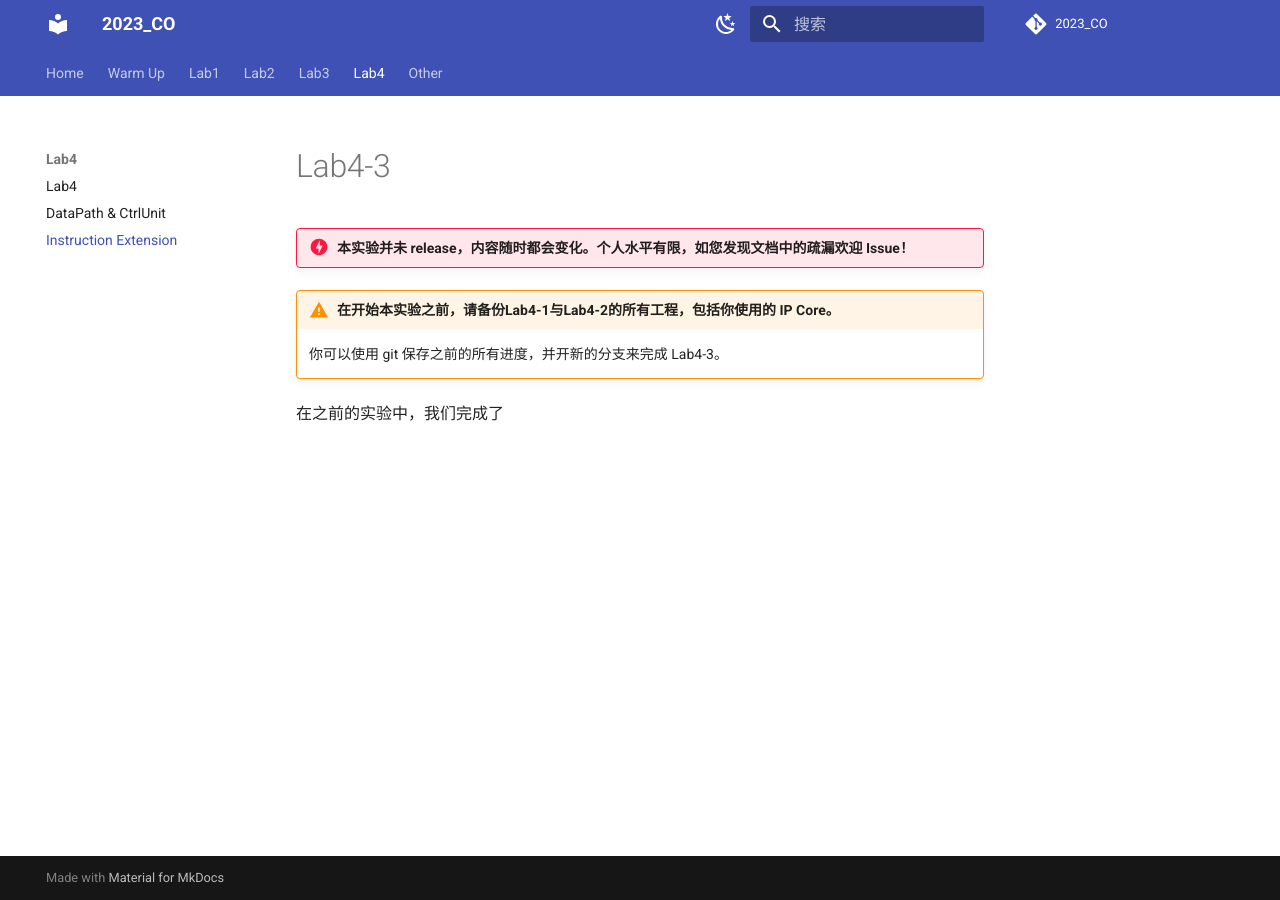
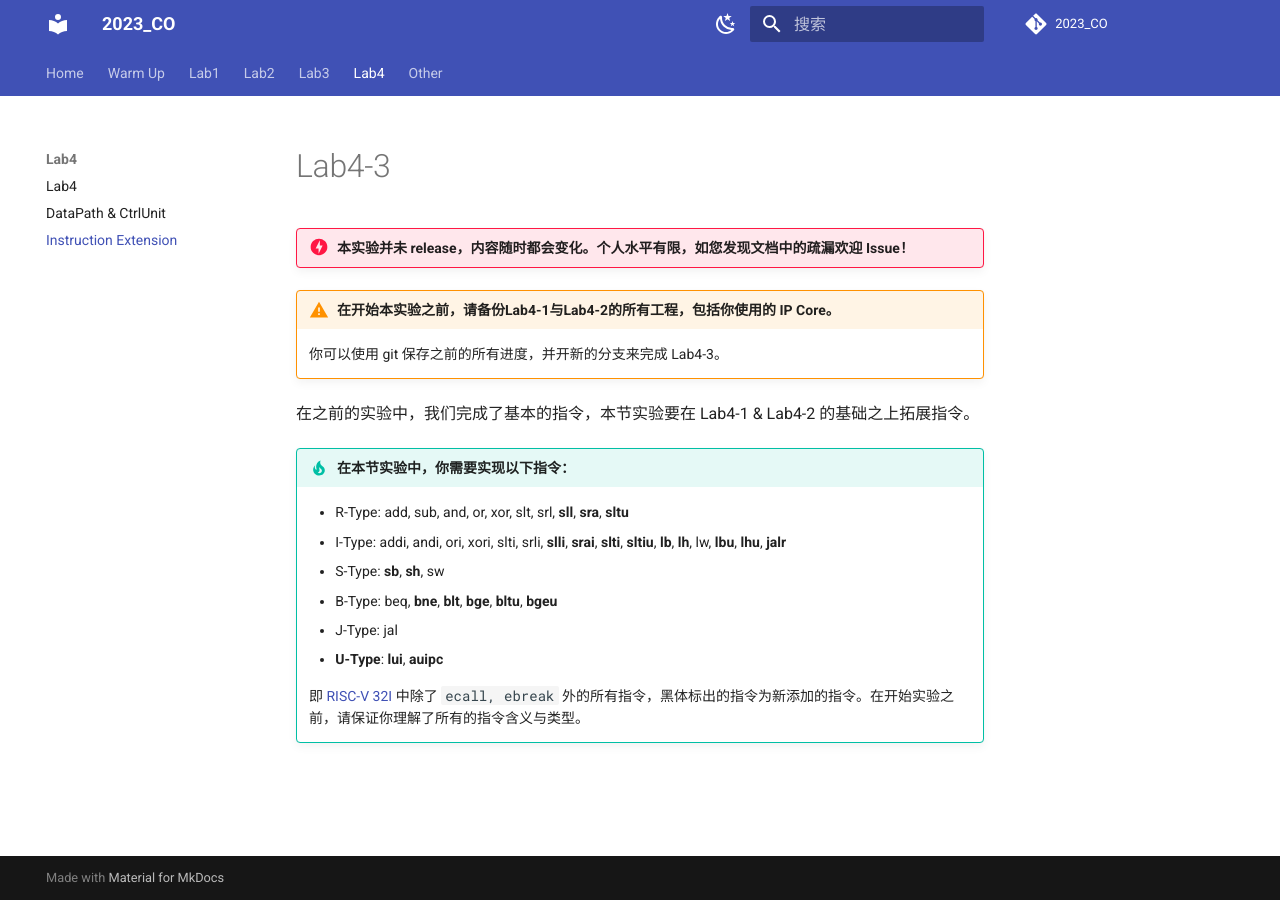
Before and after one commit to Guahao31/2023_CO, an MkDocs documentation site: the page built from docs/Lab4/instr_extension.md, in a window 1280 px wide. Built offline with MkDocs 1.6.1 and Material for MkDocs 9.7.7, drawn with Linux system fonts in a browser that asks for light colours; comment, search, counter and statistics services are not loaded.

Commit message:
update: instrs for Lab4-3

```diff
--- a/docs/Lab4/instr_extension.md
+++ b/docs/Lab4/instr_extension.md
@@ -5,4 +5,15 @@
 !!! warning "在开始本实验之前，请备份Lab4-1与Lab4-2的所有工程，包括你使用的 IP Core。"
     你可以使用 git 保存之前的所有进度，并开新的分支来完成 Lab4-3。
 
-在之前的实验中，我们完成了
+在之前的实验中，我们完成了基本的指令，本节实验要在 Lab4-1 & Lab4-2 的基础之上拓展指令。
+
+!!! tip "在本节实验中，你需要实现以下指令："
+
+    * R-Type: add, sub, and, or, xor, slt, srl, **sll**, **sra**, **sltu**
+    * I-Type: addi, andi, ori, xori, slti, srli, **slli**, **srai**, **slti**, **sltiu**, **lb**, **lh**, lw, **lbu**, **lhu**, **jalr**
+    * S-Type: **sb**, **sh**, sw
+    * B-Type: beq, **bne**, **blt**, **bge**, **bltu**, **bgeu**
+    * J-Type: jal
+    * **U-Type**: **lui**, **auipc**
+
+    即 [RISC-V 32I](../Other/RISC_V.md) 中除了 `ecall, ebreak` 外的所有指令，黑体标出的指令为新添加的指令。在开始实验之前，请保证你理解了所有的指令含义与类型。
```
